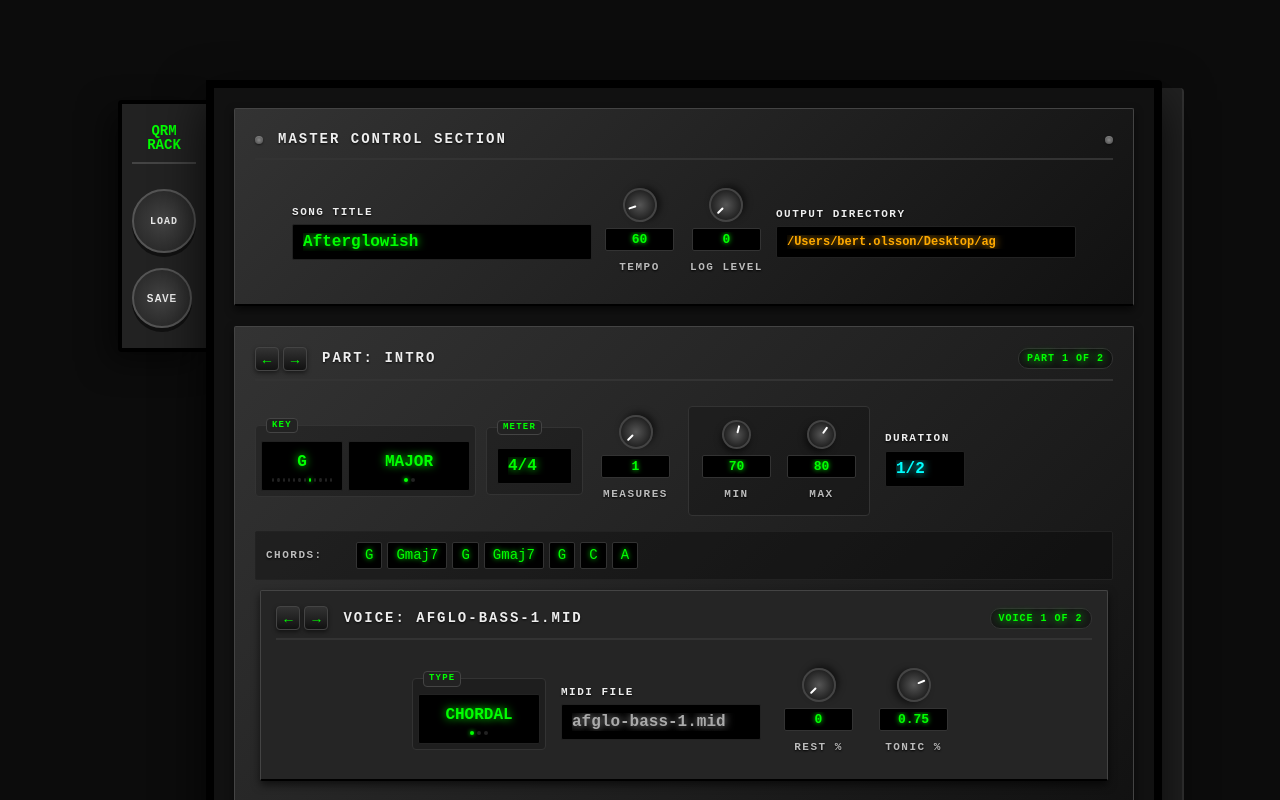
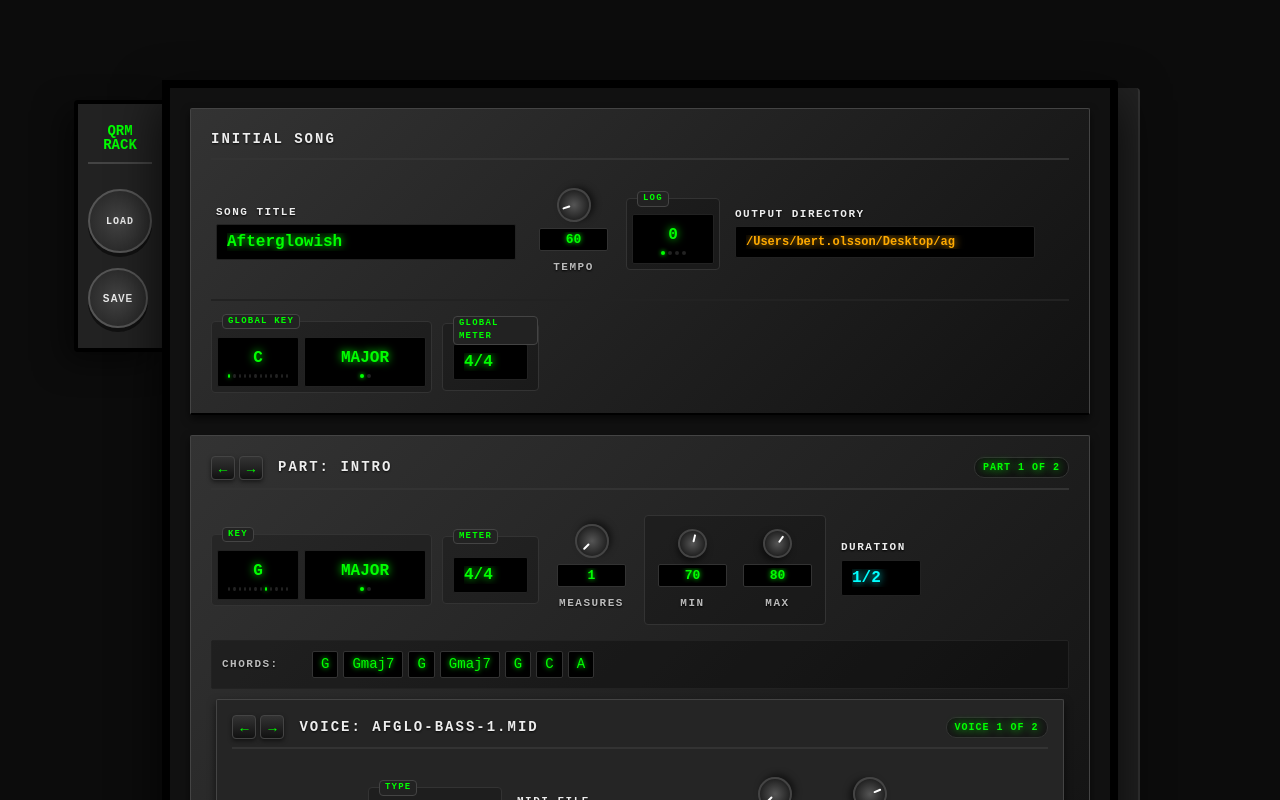
Before and after one commit to bso2001/qrm-ui, a Svelte app: page / in a window 1280 px wide. Shown: the top 800 px of the page. Built offline with nearby package versions, Linux system fonts and the light colour scheme.

Commit message:
v1.2: Cascading configuration, layout pinning, and typography refinements

```diff
--- a/src/App.svelte
+++ b/src/App.svelte
@@ -1,6 +1,6 @@
 <script lang="ts">
   import { onMount } from 'svelte';
-  import { songStore, loadSong, resolveParam } from './lib/songStore';
+  import { songStore, loadSong, resolveParam, getParamLevel } from './lib/songStore';
   import RackUnit from './lib/components/RackUnit.svelte';
   import Knob from './lib/components/Knob.svelte';
   import Display from './lib/components/Display.svelte';
@@ -10,6 +10,7 @@
   const tonics = ['C', 'C#', 'D', 'D#', 'E', 'F', 'F#', 'G', 'G#', 'A', 'A#', 'B'];
   const modes = ['major', 'minor'];
   const voiceTypes = ['chordal', 'freeform', 'chords'];
+  const logLevels = ['0', '1', '2', '3'];
 
   const initialSong = {
     "name"      : "Afterglowish",
@@ -144,11 +145,63 @@
     {#if $songStore}
       <div class="rack">
         <!-- Master Section -->
-        <RackUnit title="Master Control Section">
-          <Display bind:value={$songStore.name} label="Song Title" width="300px" />
-          <Knob bind:value={$songStore.tempo} min={40} max={240} label="Tempo" />
-          <Knob bind:value={$songStore.loglevel} min={0} max={4} label="Log Level" />
-          <Display bind:value={$songStore.outputDir} label="Output Directory" width="300px" color="#ffaa00" fontSize="12px" />
+        <RackUnit title={loadedFilename || "INITIAL SONG"}>
+          <div class="row">
+            <Display bind:value={$songStore.name} label="Song Title" width="300px" />
+            <Knob bind:value={$songStore.tempo} min={40} max={240} label="Tempo" />
+            <div class="grouped-box">
+              <span class="box-label">LOG</span>
+              <Choice
+                value={$songStore.loglevel?.toString() || '0'}
+                options={logLevels}
+                on:change={(e) => {
+                  $songStore.loglevel = parseInt(e.detail);
+                  $songStore = $songStore;
+                }}
+                width="50px"
+              />
+            </div>
+            <Display bind:value={$songStore.outputDir} label="Output Directory" width="300px" color="#ffaa00" fontSize="12px" />
+          </div>
+
+          <!-- Song Level Defaults -->
+          <div class="row" style="margin-top: 15px; border-top: 2px solid #222; padding-top: 15px;">
+            <div class="grouped-box">
+              <span class="box-label">GLOBAL KEY</span>
+              <Choice
+                value={$songStore.key?.tonic || 'C'}
+                options={tonics}
+                on:change={(e) => {
+                  if (!$songStore.key) $songStore.key = { tonic: 'C', mode: 'major' };
+                  $songStore.key.tonic = e.detail;
+                  $songStore = $songStore;
+                }}
+                width="50px"
+              />
+              <Choice
+                value={$songStore.key?.mode || 'major'}
+                options={modes}
+                on:change={(e) => {
+                  if (!$songStore.key) $songStore.key = { tonic: 'C', mode: 'major' };
+                  $songStore.key.mode = e.detail;
+                  $songStore = $songStore;
+                }}
+                width="100px"
+              />
+            </div>
+            <div class="grouped-box">
+              <span class="box-label">GLOBAL METER</span>
+              <Display
+                value="{$songStore.meter?.numerator || 4}/{$songStore.meter?.denominator || 4}"
+                on:change={(e) => {
+                  const [n, d] = e.detail.split('/');
+                  $songStore.meter = { numerator: parseInt(n) || 4, denominator: parseInt(d) || 4 };
+                  $songStore = $songStore;
+                }}
+                width="75px"
+              />
+            </div>
+          </div>
         </RackUnit>
 
         <!-- Current Part -->
@@ -164,29 +217,23 @@
               <div class="grouped-box">
                 <span class="box-label">KEY</span>
                 <Choice
-                  value={resolveParam($songStore, selectedPartIndex, 0, 'key')?.tonic}
+                  value={resolveParam($songStore, selectedPartIndex, 0, 'key')?.tonic || 'C'}
+                  inherited={getParamLevel($songStore, selectedPartIndex, 0, 'key') === 'song'}
                   options={tonics}
                   on:change={(e) => {
-                    let k = resolveParam($songStore, selectedPartIndex, 0, 'key');
-                    if (!k) {
-                      currentPart.key = { tonic: e.detail, mode: 'major' };
-                    } else {
-                      k.tonic = e.detail;
-                    }
+                    if (!currentPart.key) currentPart.key = { ...($songStore.key || {tonic: 'C', mode: 'major'}) };
+                    currentPart.key.tonic = e.detail;
                     $songStore = $songStore;
                   }}
                   width="50px"
                 />
                 <Choice
-                  value={resolveParam($songStore, selectedPartIndex, 0, 'key')?.mode}
+                  value={resolveParam($songStore, selectedPartIndex, 0, 'key')?.mode || 'major'}
+                  inherited={getParamLevel($songStore, selectedPartIndex, 0, 'key') === 'song'}
                   options={modes}
                   on:change={(e) => {
-                    let k = resolveParam($songStore, selectedPartIndex, 0, 'key');
-                    if (!k) {
-                      currentPart.key = { tonic: 'C', mode: e.detail };
-                    } else {
-                      k.mode = e.detail;
-                    }
+                    if (!currentPart.key) currentPart.key = { ...($songStore.key || {tonic: 'C', mode: 'major'}) };
+                    currentPart.key.mode = e.detail;
                     $songStore = $songStore;
                   }}
                   width="100px"
@@ -197,15 +244,10 @@
                 <span class="box-label">METER</span>
                 <Display
                   value="{resolveParam($songStore, selectedPartIndex, 0, 'meter')?.numerator || 4}/{resolveParam($songStore, selectedPartIndex, 0, 'meter')?.denominator || 4}"
+                  inherited={getParamLevel($songStore, selectedPartIndex, 0, 'meter') === 'song'}
                   on:change={(e) => {
-                    let m = resolveParam($songStore, selectedPartIndex, 0, 'meter');
                     const [n, d] = e.detail.split('/');
-                    if (!m) {
-                      currentPart.meter = { numerator: parseInt(n), denominator: parseInt(d) };
-                    } else {
-                      m.numerator = parseInt(n);
-                      m.denominator = parseInt(d);
-                    }
+                    currentPart.meter = { numerator: parseInt(n) || 4, denominator: parseInt(d) || 4 };
                     $songStore = $songStore;
                   }}
                   width="75px"
@@ -214,9 +256,9 @@
 
               <Knob
                 value={resolveParam($songStore, selectedPartIndex, 0, 'nMeasures') || 1}
+                inherited={getParamLevel($songStore, selectedPartIndex, 0, 'nMeasures') === 'song'}
                 on:change={(e) => {
-                  if (currentPart.nMeasures !== undefined) currentPart.nMeasures = e.detail;
-                  else $songStore.nMeasures = e.detail;
+                  currentPart.nMeasures = e.detail;
                   $songStore = $songStore;
                 }}
                 min={1} max={128} label="Measures"
@@ -225,26 +267,20 @@
               <div class="velocity-box">
                 <Knob
                   value={resolveParam($songStore, selectedPartIndex, 0, 'velocity')?.[0] || 60}
+                  inherited={getParamLevel($songStore, selectedPartIndex, 0, 'velocity') === 'song'}
                   on:change={(e) => {
-                    let v = resolveParam($songStore, selectedPartIndex, 0, 'velocity');
-                    if (!v) {
-                      currentPart.velocity = [e.detail, 80];
-                    } else {
-                      v[0] = e.detail;
-                    }
+                    if (!currentPart.velocity) currentPart.velocity = [...($songStore.velocity || [60, 80])];
+                    currentPart.velocity[0] = e.detail;
                     $songStore = $songStore;
                   }}
                   min={0} max={127} label="Min" size={25}
                 />
                 <Knob
                   value={resolveParam($songStore, selectedPartIndex, 0, 'velocity')?.[1] || 80}
+                  inherited={getParamLevel($songStore, selectedPartIndex, 0, 'velocity') === 'song'}
                   on:change={(e) => {
-                    let v = resolveParam($songStore, selectedPartIndex, 0, 'velocity');
-                    if (!v) {
-                      currentPart.velocity = [60, e.detail];
-                    } else {
-                      v[1] = e.detail;
-                    }
+                    if (!currentPart.velocity) currentPart.velocity = [...($songStore.velocity || [60, 80])];
+                    currentPart.velocity[1] = e.detail;
                     $songStore = $songStore;
                   }}
                   min={0} max={127} label="Max" size={25}
@@ -252,7 +288,8 @@
               </div>
 
               <Display
-                value={resolveParam($songStore, selectedPartIndex, 0, 'duration')}
+                value={resolveParam($songStore, selectedPartIndex, 0, 'duration') || '1/4'}
+                inherited={getParamLevel($songStore, selectedPartIndex, 0, 'duration') === 'song'}
                 on:change={(e) => {
                   if (e.detail.startsWith('[')) {
                     try { currentPart.duration = JSON.parse(e.detail); } catch(err) { currentPart.duration = e.detail; }
@@ -267,7 +304,7 @@
 
             <!-- Chords Display -->
             {#if resolveParam($songStore, selectedPartIndex, 0, 'chords')}
-              <div class="chords-row">
+              <div class="chords-row" class:inherited={getParamLevel($songStore, selectedPartIndex, 0, 'chords') === 'song'}>
                 <span class="chords-label">CHORDS:</span>
                 <div class="chord-sequence">
                   {#each resolveParam($songStore, selectedPartIndex, 0, 'chords') as chord}
@@ -283,7 +320,7 @@
                 subModule={true}
                 title="Voice: {currentVoice.file || 'Internal'}"
                 showNav={true}
-                navLabel="VOICE {selectedVoiceIndex + 1} OF {currentPart.voices.length}"
+                navLabel="VOICE {selectedVoiceIndex + 1} OF {currentPart.voices?.length || 1}"
                 on:next={nextVoice}
                 on:prev={prevVoice}
               >
@@ -291,7 +328,7 @@
                   <div class="grouped-box">
                     <span class="box-label">TYPE</span>
                     <Choice
-                      value={currentVoice.type}
+                      value={currentVoice.type || 'chordal'}
                       options={voiceTypes}
                       on:change={(e) => {
                         currentVoice.type = e.detail;
@@ -303,10 +340,9 @@
                   <Display bind:value={currentVoice.file} label="MIDI File" width="200px" color="#aaa" />
                   <Knob
                     value={resolveParam($songStore, selectedPartIndex, selectedVoiceIndex, 'restPct') || 0}
+                    inherited={getParamLevel($songStore, selectedPartIndex, selectedVoiceIndex, 'restPct') !== 'voice'}
                     on:change={(e) => {
-                      if (currentVoice.restPct !== undefined) currentVoice.restPct = e.detail;
-                      else if (currentPart.restPct !== undefined) currentPart.restPct = e.detail;
-                      else $songStore.restPct = e.detail;
+                      currentVoice.restPct = e.detail;
                       $songStore = $songStore;
                     }}
                     min={0} max={1} label="Rest %"
@@ -315,9 +351,9 @@
                   {#if resolveParam($songStore, selectedPartIndex, selectedVoiceIndex, 'tonicPct') !== undefined}
                     <Knob
                       value={resolveParam($songStore, selectedPartIndex, selectedVoiceIndex, 'tonicPct')}
+                      inherited={getParamLevel($songStore, selectedPartIndex, selectedVoiceIndex, 'tonicPct') !== 'voice'}
                       on:change={(e) => {
-                        if (currentVoice.tonicPct !== undefined) currentVoice.tonicPct = e.detail;
-                        else if (currentPart.tonicPct !== undefined) currentPart.tonicPct = e.detail;
+                        currentVoice.tonicPct = e.detail;
                         $songStore = $songStore;
                       }}
                       min={0} max={1} label="Tonic %"
@@ -327,9 +363,9 @@
                   {#if resolveParam($songStore, selectedPartIndex, selectedVoiceIndex, 'inversionPct') !== undefined}
                     <Knob
                       value={resolveParam($songStore, selectedPartIndex, selectedVoiceIndex, 'inversionPct')}
+                      inherited={getParamLevel($songStore, selectedPartIndex, selectedVoiceIndex, 'inversionPct') !== 'voice'}
                       on:change={(e) => {
-                        if (currentVoice.inversionPct !== undefined) currentVoice.inversionPct = e.detail;
-                        else if (currentPart.inversionPct !== undefined) currentPart.inversionPct = e.detail;
+                        currentVoice.inversionPct = e.detail;
                         $songStore = $songStore;
                       }}
                       min={0} max={1} label="Inv %"
@@ -362,6 +398,9 @@
   }
 
   .sidebar {
+    position: absolute;
+    right: 100%;
+    top: 0;
     display: flex;
     flex-direction: column;
     gap: 15px;
@@ -488,6 +527,15 @@
     padding: 10px;
     border-radius: 2px;
     border: 1px solid #222;
+    transition: opacity 0.2s;
+  }
+
+  .chords-row.inherited {
+    opacity: 0.4;
+  }
+
+  .chords-row.inherited:hover {
+    opacity: 0.7;
   }
 
   .chords-label {
--- a/src/app.css
+++ b/src/app.css
@@ -22,11 +22,12 @@
 body {
   margin: 0;
   display: flex;
-  place-items: center;
+  justify-content: center;
+  align-items: flex-start; /* Pin to top */
   min-width: 320px;
   min-height: 100vh;
-  justify-content: center;
   padding: 40px;
+  background-attachment: fixed;
 }
 
 #app {
--- a/src/lib/components/Choice.svelte
+++ b/src/lib/components/Choice.svelte
@@ -5,6 +5,7 @@
   export let options: string[] = [];
   export let width: string = 'auto';
   export let color: string = '#00ff00';
+  export let inherited: boolean = false;
 
   const dispatch = createEventDispatcher();
 
@@ -27,6 +28,7 @@
 <div
   class="choice-container"
   style="--width: {width}; --accent: {color}"
+  class:inherited
   on:click={next}
   on:contextmenu={prev}
 >
@@ -54,7 +56,15 @@
     user-select: none;
     min-width: 60px;
     width: var(--width);
-    transition: border-color 0.1s;
+    transition: all 0.2s;
+  }
+
+  .choice-container.inherited {
+    opacity: 0.5;
+  }
+
+  .choice-container.inherited:hover {
+    opacity: 0.8;
   }
 
   .choice-container:hover {
--- a/src/lib/components/Display.svelte
+++ b/src/lib/components/Display.svelte
@@ -6,6 +6,7 @@
   export let width: string = 'auto';
   export let color: string = '#00ff00';
   export let fontSize: string = '16px';
+  export let inherited: boolean = false;
 
   const dispatch = createEventDispatcher();
 
@@ -15,7 +16,7 @@
   }
 </script>
 
-<div class="display-container" style="--width: {width}">
+<div class="display-container" style="--width: {width}" class:inherited>
   {#if label}
     <span class="display-label">{label}</span>
   {/if}
@@ -23,7 +24,7 @@
     type="text"
     class="display-input"
     style="--accent: {color}; font-size: {fontSize}"
-    value={typeof value === 'object' ? JSON.stringify(value) : value}
+    value={typeof value === 'object' && value !== null ? JSON.stringify(value) : (value ?? '')}
     on:change={handleChange}
   />
 </div>
@@ -34,6 +35,15 @@
     flex-direction: column;
     margin: 5px;
     width: var(--width);
+    transition: opacity 0.2s;
+  }
+
+  .display-container.inherited {
+    opacity: 0.5;
+  }
+
+  .display-container.inherited:hover {
+    opacity: 0.8;
   }
 
   .display-input {
--- a/src/lib/components/Knob.svelte
+++ b/src/lib/components/Knob.svelte
@@ -5,7 +5,8 @@
   export let min: number = 0;
   export let max: number = 100;
   export let label: string = '';
-  export let size: number = 30; // Standardized to velocity size
+  export let size: number = 30;
+  export let inherited: boolean = false;
 
   const dispatch = createEventDispatcher();
 
@@ -67,7 +68,7 @@
   }
 </script>
 
-<div class="knob-container" style="--size: {size}px">
+<div class="knob-container" style="--size: {size}px" class:inherited>
   <div
     class="knob"
     on:mousedown={handleMouseDown}
@@ -94,6 +95,15 @@
     align-items: center;
     margin: 8px;
     user-select: none;
+    transition: opacity 0.2s;
+  }
+
+  .knob-container.inherited {
+    opacity: 0.5;
+  }
+
+  .knob-container.inherited:hover {
+    opacity: 0.8;
   }
 
   .knob {
@@ -129,7 +139,7 @@
     margin-top: 6px;
     background: #000;
     color: var(--accent, #00ff00);
-    font-size: 13px; /* INCREASED */
+    font-size: 13px;
     padding: 3px 6px;
     border-radius: 2px;
     width: 55px;
@@ -147,7 +157,7 @@
   }
 
   .label {
-    font-size: 11px; /* INCREASED */
+    font-size: 11px;
     margin-top: 8px;
     color: #bbb;
     text-transform: uppercase;
--- a/src/lib/components/RackUnit.svelte
+++ b/src/lib/components/RackUnit.svelte
@@ -18,8 +18,6 @@
             <button class="nav-btn prev" on:click={() => dispatch('prev')} title="Previous">&larr;</button>
             <button class="nav-btn next" on:click={() => dispatch('next')} title="Next">&rarr;</button>
           </div>
-        {:else}
-          <div class="screw"></div>
         {/if}
         <span class="title-text">{title}</span>
       </div>
@@ -27,9 +25,6 @@
       <div class="header-right">
         {#if navLabel}
           <span class="nav-label">{navLabel}</span>
-        {/if}
-        {#if !showNav}
-          <div class="screw"></div>
         {/if}
       </div>
     </div>
@@ -102,15 +97,6 @@
     border: 1px solid #333;
   }
 
-  /* Screw Heads */
-  .screw {
-    width: 8px;
-    height: 8px;
-    background: radial-gradient(circle, #888, #444);
-    border-radius: 50%;
-    box-shadow: inset 0 1px 1px rgba(255,255,255,0.2), 0 1px 2px rgba(0,0,0,0.5);
-  }
-
   /* Nav Buttons Style */
   .nav-btn {
     width: 24px;
--- a/src/lib/songStore.ts
+++ b/src/lib/songStore.ts
@@ -14,12 +14,22 @@ export function resolveParam(song: any, partIndex: number, voiceIndex: number, k
   const part = song?.parts?.[partIndex];
   const voice = part?.voices?.[voiceIndex];
 
-  // Try Voice level
   if (voice && voice[key] !== undefined) return voice[key];
-  // Try Part level
   if (part && part[key] !== undefined) return part[key];
-  // Try Song level
   if (song && song[key] !== undefined) return song[key];
 
   return undefined;
 }
+
+/**
+ * Returns 'voice', 'part', or 'song' depending on where the param is actually defined.
+ */
+export function getParamLevel(song: any, partIndex: number, voiceIndex: number, key: string) {
+  const part = song?.parts?.[partIndex];
+  const voice = part?.voices?.[voiceIndex];
+
+  if (voice && voice[key] !== undefined) return 'voice';
+  if (part && part[key] !== undefined) return 'part';
+  if (song && song[key] !== undefined) return 'song';
+  return 'none';
+}
```
